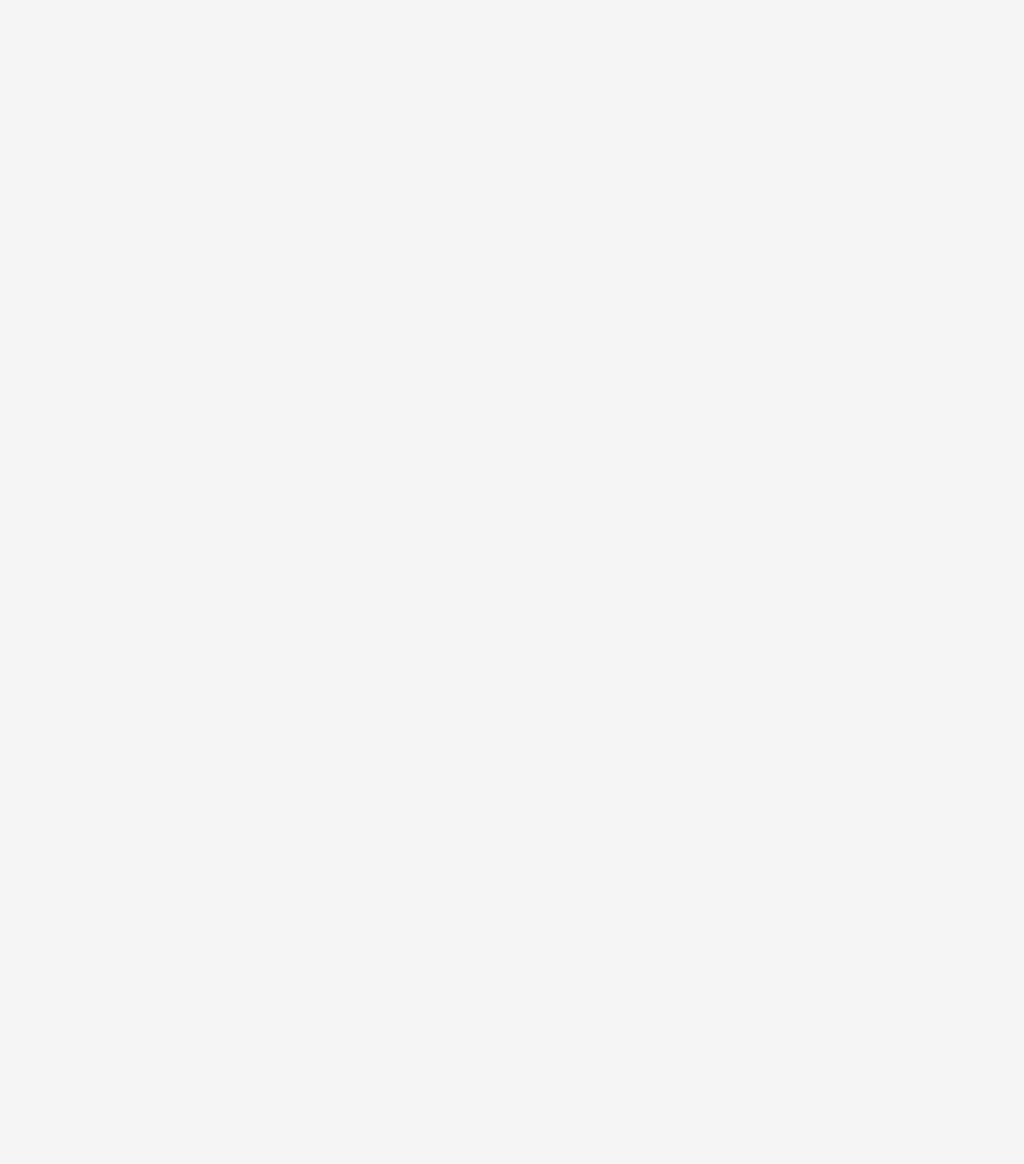
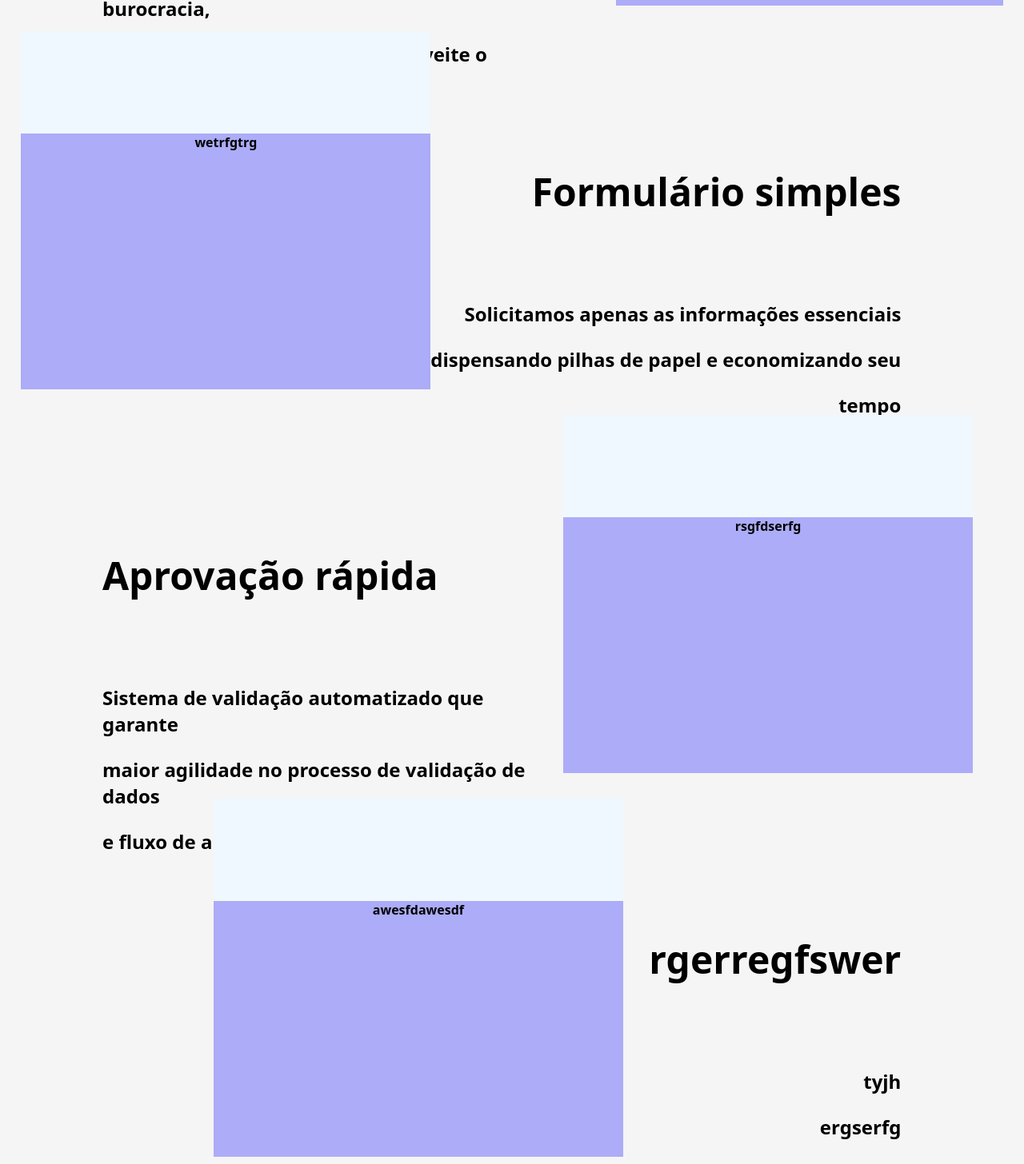
Before and after one commit to DanielYuki/Stark_Bank_Hackathon, a React (Create React App) app: page / in a window 1280 px wide. Shown: the part 674-2130 px from the top of the page at 80% size. Before the commit the page ends 800 px from the top, so only its background shows below. Built offline with nearby package versions, Linux system fonts and the light colour scheme; no server answers.

Commit message:
improve: add operations & css style

```diff
--- a/src/App.css
+++ b/src/App.css
@@ -21,6 +21,6 @@ h1{
 .site-wrapper {
   margin: 0;
   text-align: center;
-  height: 100vh;
-  overflow: hidden;
+
+  overflow-x: hidden;
 }
--- a/src/components/Clients.js
+++ b/src/components/Clients.js
@@ -1,5 +1,6 @@
 import React from "react";
 // import { Link } from "react-router-dom"
+import { calculateAmount } from "../functions";
 
 export default function Clients({ clients, setClients }) {
   // const [clients, setClients] = React.useState([]);
@@ -58,7 +59,7 @@ export default function Clients({ clients, setClients }) {
       >
         <h3>Name: {client.name}</h3>
         <p>
-          <span>Wants</span> ${client.ammount} to {client.goal}
+          <span>Wants</span> {calculateAmount(client.ammount)} to {client.goal}
         </p>
         <button
           className="aprove-button"
--- a/src/components/Components.css
+++ b/src/components/Components.css
@@ -119,9 +119,18 @@ button{
 }
 
 .aprove-button{
-    background-color: green;
+    background-color: rgba(0, 128, 0, 0.665);
+    width: 7em;
+    height: 2em;
+    border-radius: 5px;
+    border: 2px solid;
+
 }
 
 .delete-button{
-    background-color: red;
+    background-color: rgba(255, 0, 0, 0.67);
+    width: 7em;
+    height: 2em;
+    border-radius: 5px;
+    border: 2px solid;
 }
--- a/src/components/Header.js
+++ b/src/components/Header.js
@@ -22,6 +22,7 @@ export default function Header() {
                 >
                     VALIDATION
                 </NavLink>
+
                 <NavLink
                     className="link forms-link"
                     to="/forms"
--- a/src/functions.js
+++ b/src/functions.js
@@ -22,3 +22,20 @@ export function sendEmail(toEmail, fromName, message) {
       console.error("Error sending email:", error);
     });
 }
+
+export function calculateAmount(num){
+let value
+
+  switch(num) {
+    case "0.10": value = 'less than $10.000';break;
+    case "0.25": value = 'between $10.000 and $50.000';break;
+    case "0.45": value = 'between $50.000 and $200.000';break;
+    case "0.70": value = 'between $200.000 and $1.000.000';break;
+    case "1.00": value = 'between $1.000.000 and $5.000.000';break;
+    case "0.80": value = 'between $5.000.000 and $20.000.000';break;
+    case "0.50": value = 'between $20.000.000 and $100.000.000';break;
+    case "0.20": value = 'over than $100.000.000';break;
+    default: value = 'Invalid value';break;
+  }
+  return value
+}
--- a/src/pages/Forms.css
+++ /dev/null
@@ -1,53 +0,0 @@
-body {
-    font-weight: 700;
-
-}
-
-.box {
-    /* background-color: rgb(255, 255, 255); */
-    padding-top: 20px;
-
-
-}
-
-.boxTechnicalAndContact {
-    display: flex;
-    justify-content: center;
-}
-
-.technical {
-    /* background-color: rgb(255, 255, 255); */
-    width: 600px;
-    height: 500px;
-}
-
-.contact {
-/* background-color: rgb(255, 255, 255); */
-width: 600px;
-
-}
-
-.selectBox {
-    width: 300px;
-    margin: 0 10px;
-    padding: 10px 15px;
-    text-decoration: none;
-    font-weight: 100;
-    font-size: 1.25rem;
-    color: #B325F6;
-    background-color: white;
-    border: 1px solid #B325F6;
-    border-radius: 9px;
-}
-
-.goalBox {
-    margin: 0 10px;
-    padding: 10px 15px;
-    text-decoration: none;
-    font-weight: 100;
-    font-size: 1.25rem;
-    color: #B325F6;
-    background-color: white;
-    border: 1px solid #B325F6;
-    border-radius: 9px;
-}
--- a/src/pages/Forms.js
+++ b/src/pages/Forms.js
@@ -1,5 +1,5 @@
 import React, { useState } from "react";
-import "./Forms.css";
+import "./Pages.css";
 import { v4 as uuidv4 } from "uuid";
 // import { sendEmail } from "../functions";
 
@@ -179,7 +179,7 @@ export default function Forms({ clients, setClients }) {
               <option value="0.69">Strategic planning</option>
               <option value="0.81">Market analysis</option>
               <option value="0.72">Business consulting</option>
-              <option value="0.90">Risk management</option>
+              <option value="0.92">Risk management</option>
               <option value="0.79">Project management</option>
               <option value="0.40">Government relations</option>
               <option value="0.68">Corporate social responsibility</option>
@@ -414,7 +414,7 @@ export default function Forms({ clients, setClients }) {
               className="goalBox"
               id="GOAL"
               name="goal"
-              rows="29"
+              rows="30"
               cols="27"
               value={formData.goal}
               onChange={handleChange}
@@ -434,7 +434,12 @@ export default function Forms({ clients, setClients }) {
         </div>
 
         <input className="selectBox" type="submit" value="Submit" />
+
+
+
       </form>
+
+
     </>
   );
 }
--- a/src/pages/Home.js
+++ b/src/pages/Home.js
@@ -1,12 +1,113 @@
 import React from "react"
 // import ContactUs from "../components/ContactUs"
 
-export default function Home(){
+export default function Home() {
     return (
         <>
-            <h1>
-                {/* <ContactUs /> */}
+            <h1 className="title">
+                Conheça a StarkLoan
             </h1>
+
+            <div className="pagesLeft" >
+                <div>
+                    <h2 className="subtitleLeft">
+                        O Financiamento inteligente
+                    </h2>
+
+                    <div className="textLeft">
+
+                        <p>
+                            O empréstimo do futuro chegou e sem burocracia,
+                        </p>
+                        <p>
+                            aplique instantaneamente e aproveite o emprestimo
+                        </p>
+                        <p>
+                            mais ráoido do mercado
+                        </p>
+
+                    </div>
+                </div>
+                <div className="sideImage">
+                    egerwaefda
+                </div>
+
+            </div>
+
+            <div className="pagesRight" >
+                <div className="sideImage">
+                    wetrfgtrg
+                </div>
+                <div>
+                    <h2 className="subtitleRight">
+                        Formulário simples
+                    </h2>
+
+                    <div className="textRight">
+                        <p>
+                            Solicitamos apenas as informações essenciais
+                        </p>
+                        <p>
+                            dispensando pilhas de papel e economizando seu
+                        </p>
+                        <p>
+                            tempo
+                        </p>
+                    </div>
+                </div>
+            </div>
+
+            <div className="pagesLeft" >
+                <div>
+                    <h2 className="subtitleLeft">
+                        Aprovação rápida
+                    </h2>
+
+                    <div className="textLeft">
+                        <p>
+                            Sistema de validação automatizado que garante
+                        </p>
+                        <p>
+                            maior agilidade no processo de validação de dados
+                        </p>
+                        <p>
+                            e fluxo de aprovações
+                        </p>
+                    </div>
+                </div>
+                <div className="sideImage">
+                    rsgfdserfg
+                </div>
+
+            </div>
+
+            <div className="pagesRight" >
+            <div className="sideImage">
+                awesfdawesdf
+            </div>
+            <div>
+                <h2 className="subtitleRight">
+                    rgerregfswer
+                </h2>
+
+                <div className="textRight">
+                    <p>
+                        tyjh
+                    </p>
+                    <p>
+                        ergserfg
+                    </p>
+                    <p>
+                        wasefwaedfswaedfqwefwefa
+                    </p>
+                </div>
+                </div>
+            </div>
+
+
+
+
+
         </>
     )
 }
--- a/src/pages/Pages.css
+++ b/src/pages/Pages.css
@@ -2,3 +2,120 @@
 .validation-page{
     height: 100%;
 }
+
+body {
+    font-weight: 700;
+
+}
+
+.box {
+    /* background-color: rgb(255, 255, 255); */
+    padding-top: 20px;
+    overflow:hidden;
+
+
+}
+
+.boxTechnicalAndContact {
+    display: flex;
+    justify-content: center;
+}
+
+.technical {
+    /* background-color: rgb(255, 255, 255); */
+    width: 600px;
+    height: 500px;
+}
+
+.contact {
+/* background-color: rgb(255, 255, 255); */
+width: 600px;
+
+}
+
+.selectBox {
+    width: 300px;
+    margin: 0 10px;
+    padding: 10px 15px;
+    text-decoration: none;
+    font-weight: 100;
+    font-size: 1.25rem;
+    color: #B325F6;
+    background-color: white;
+    border: 1px solid #B325F6;
+    border-radius: 9px;
+}
+
+.goalBox {
+    margin: 0 10px;
+    padding: 10px 15px;
+    text-decoration: none;
+    font-weight: 100;
+    font-size: 1.25rem;
+    color: #B325F6;
+    background-color: white;
+    border: 1px solid #B325F6;
+    border-radius: 9px;
+}
+
+.title {
+    font-size: 7em;
+}
+
+.pagesLeft {
+    justify-content: left;
+    display: flex;
+    width: 98vw;
+    height: 60vh;
+}
+
+.pagesRight {
+    justify-content: right;
+    display: flex;
+    width: 98vw;
+    height: 60vh;
+}
+
+.subtitleRight {
+    font-size: 3em;
+    text-align: right;
+    padding-right: 10vw;
+    padding-top: 10vw;
+    padding-bottom: 5vw;
+
+}
+
+.textRight {
+    font-size: 1.5em;
+    text-align: right;
+    padding-right: 10vw;
+
+
+}
+
+.subtitleLeft {
+    font-size: 3em;
+    text-align: left;
+    padding-left: 10vw;
+    padding-top: 10vw;
+    padding-bottom: 5vw;
+
+}
+
+.textLeft {
+    font-size: 1.5em;
+    text-align: left;
+    padding-left: 10vw;
+    max-width: 45vw;
+
+}
+
+.sideImage {
+    background-color: rgba(0, 0, 255, 0.299);
+    border-top: 10vw solid;
+    border-left: 10vw;
+    border-right: 10vw;
+    border-color: aliceblue;
+    width: 40vw;
+    height: 40vh;
+}
```
